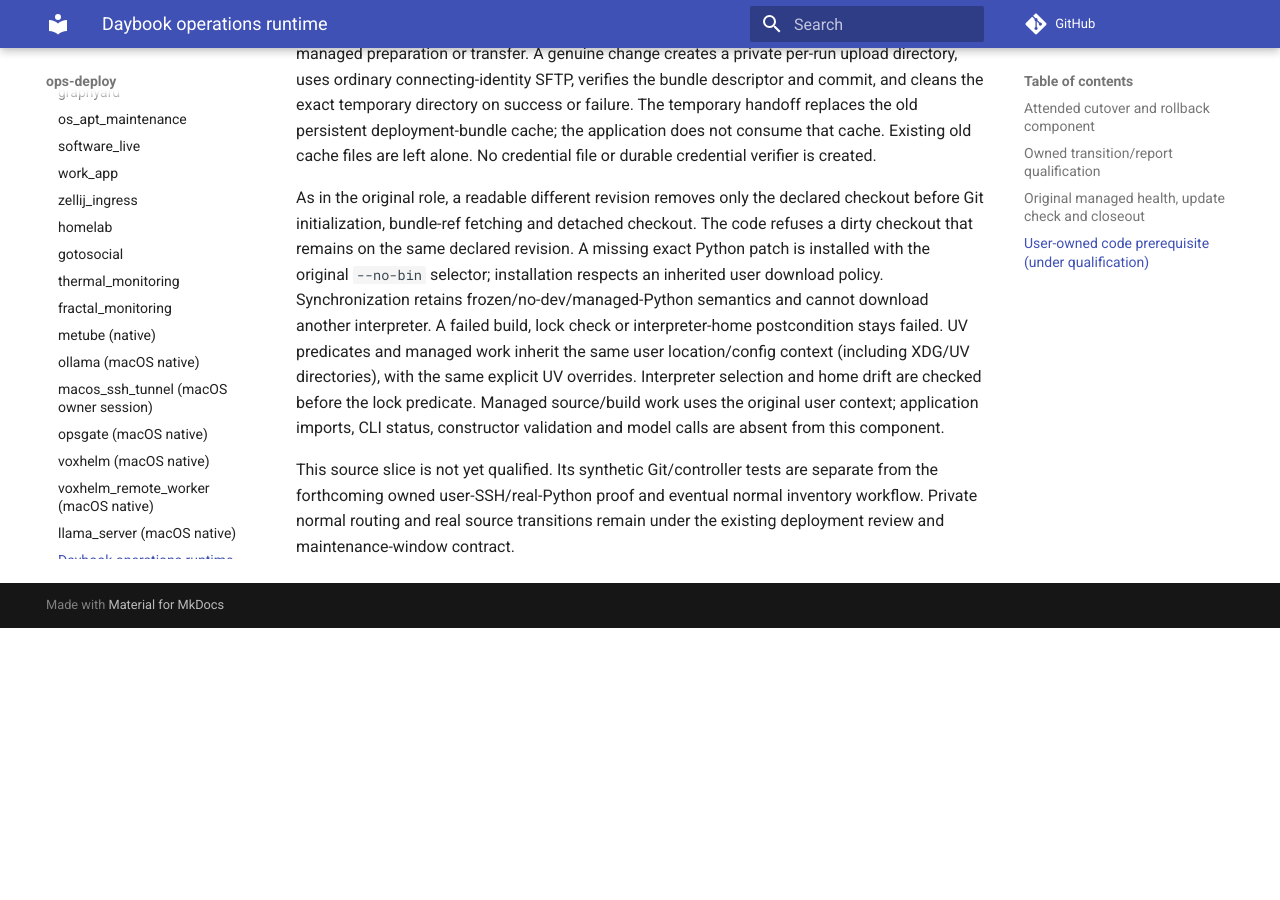
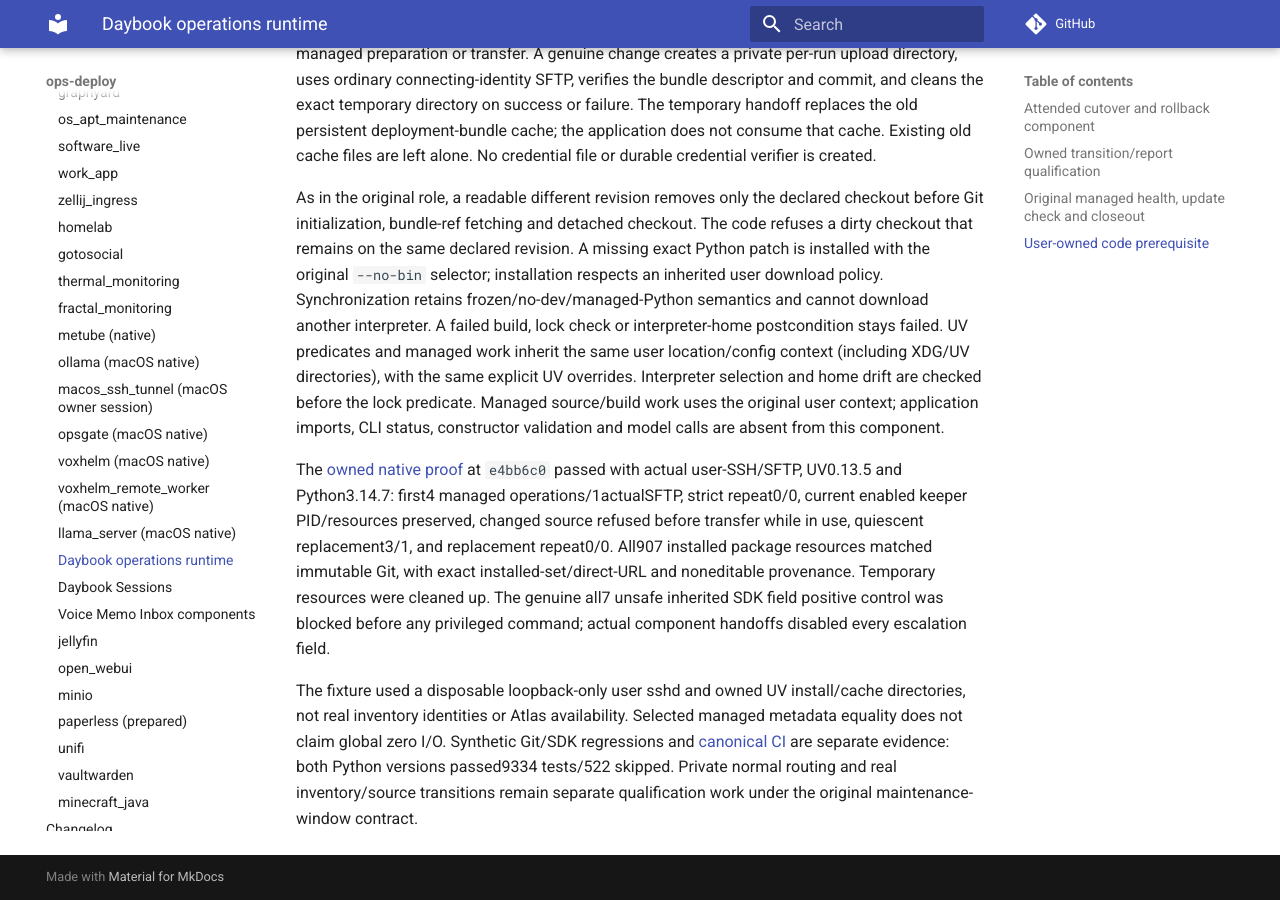
Before and after one commit to ephes/ops-deploy, an MkDocs documentation site: the page built from docs/services/daybook_operations_runtime.md, in a window 1280 px wide and 900 px high, scrolled down 8739 px. Built offline with MkDocs 1.6.1 and Material for MkDocs 9.7.7, drawn with Linux system fonts in a browser that asks for light colours; comment, search, counter and statistics services are not loaded; before the commit the page ends 9367 px from its top, so only the background shows below that; some of the changed text lies outside the part shown.

Commit message:
Record owned user runtime source qualification

```diff
--- a/docs/services/daybook_operations_runtime.md
+++ b/docs/services/daybook_operations_runtime.md
@@ -385,7 +385,7 @@
 Only these metadata observations retry; executor CLI calls do not. Unknown probe
 failures remain genuine failures.
 
-## User-owned code prerequisite (under qualification)
+## User-owned code prerequisite
 
 `ops_deploy.services.daybook_operations_runtime.code.install_daybook_runtime_code`
 prepares the original user-owned target's source and locked environment. The
@@ -422,7 +422,20 @@
 source/build work uses the original user context; application imports,
 CLI status, constructor validation and model calls are absent from this component.
 
-This source slice is not yet qualified. Its synthetic Git/controller tests are
-separate from the forthcoming owned user-SSH/real-Python proof and eventual
-normal inventory workflow. Private normal routing and real source transitions
-remain under the existing deployment review and maintenance-window contract.
+The [owned native proof](https://github.com/ephes/ops-deploy/actions/runs/40801523101)
+at `e4bb6c0` passed with actual user-SSH/SFTP, UV0.13.5 and Python3.14.7:
+first4 managed operations/1actualSFTP, strict repeat0/0, current enabled keeper
+PID/resources preserved, changed source refused before transfer while in use,
+quiescent replacement3/1, and replacement repeat0/0. All907 installed package
+resources matched immutable Git, with exact installed-set/direct-URL and
+noneditable provenance. Temporary resources were cleaned up. The genuine all7
+unsafe inherited SDK field positive control was blocked before any privileged
+command; actual component handoffs disabled every escalation field.
+
+The fixture used a disposable loopback-only user sshd and owned UV install/cache
+directories, not real inventory identities or Atlas availability. Selected
+managed metadata equality does not claim global zero I/O. Synthetic Git/SDK
+regressions and [canonical CI](https://github.com/ephes/ops-deploy/actions/runs/40801523031)
+are separate evidence: both Python versions passed9334 tests/522 skipped.
+Private normal routing and real inventory/source transitions remain separate
+qualification work under the original maintenance-window contract.
```
Also changed, not shown: docs/changelog.md (+4 -1 lines).
